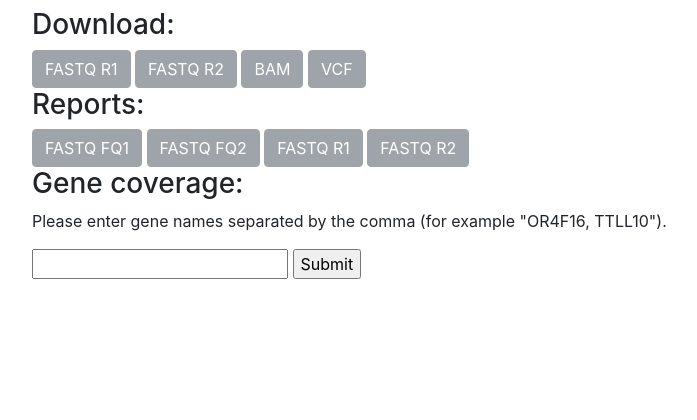
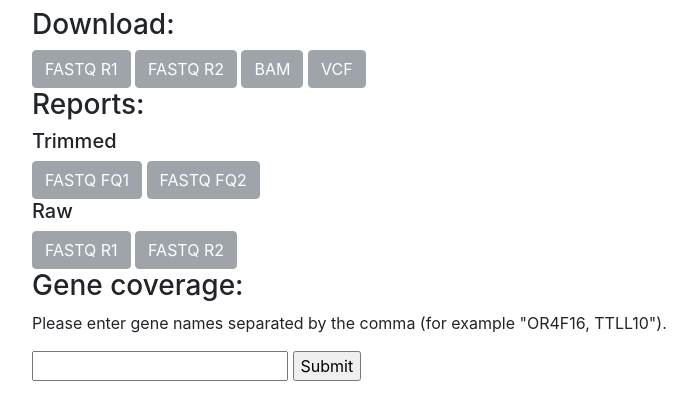
Before and after one commit to seru71/targetted-seq-qc-ui, a Flask app: template templates/sample.html in a window 1280 px wide. Shown: the part 131-551 px from the top of the page, without its empty margins (53-750 px from the left). Run offline with Flask 2, Linux system fonts and the light colour scheme; the template is opened without the code that fills it, so the values that code supplies are empty; parts of the project's set-up code (start-up, migrations or seed data) failed here and were passed over; some libraries are stand-ins or nearby versions.

Commit message:
Raw vs trimmed separation added.

```diff
--- a/index.py
+++ b/index.py
@@ -80,7 +80,6 @@ def specific_sample(run_id, sample_id):
         r1_filename = glob.glob(reports_path + '/{}*R1_001_fastqc.html'.format(sample_id))[0].split(os.sep)[-1]
         r1_001_fastqc = os.path.join(reports_path, r1_filename)
         data['R1_001_fastqc'] = '../../' + r1_001_fastqc.replace(os.sep, '/')
-        print(r1_filename)
     except IndexError:
         data['R1_001_fastqc'] = False
 
--- a/templates/sample.html
+++ b/templates/sample.html
@@ -36,6 +36,7 @@
     <div>
         <h3>Reports:</h3>
 
+        <h5>Trimmed</h5>
         {% if fq1_fastqc %}
         <a class="btn btn-primary" href="{{ fq1_fastqc }}" role="button">FASTQ FQ1</a>
         {% else %}
@@ -48,6 +49,7 @@
         <a class="btn btn-secondary disabled" href="{{ fq2_fastqc }}" role="button">FASTQ FQ2</a>
         {% endif %}
 
+        <h5>Raw</h5>
         {% if R1_001_fastqc %}
         <a class="btn btn-primary" href="{{ R1_001_fastqc }}" role="button">FASTQ R1</a>
         {% else %}
```
